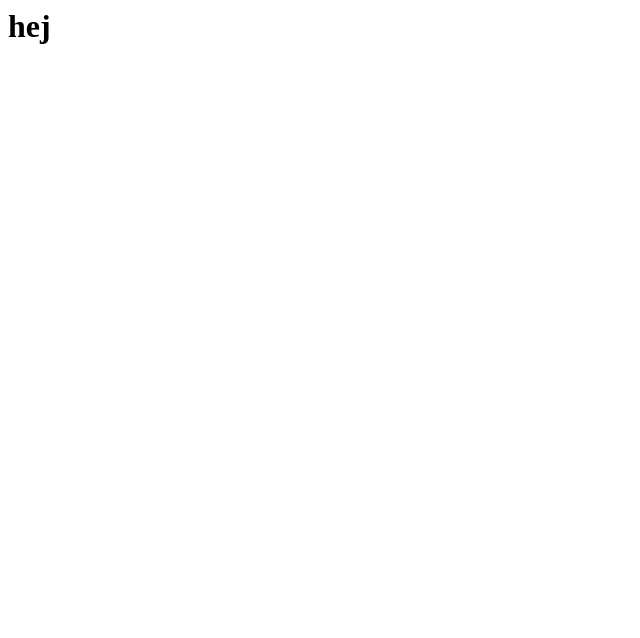
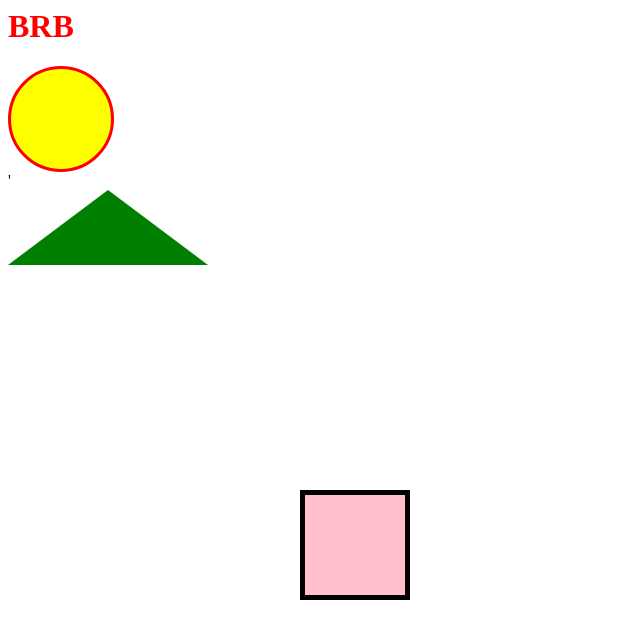
Before and after one commit to masterper199/GameOne, a plain HTML site: page index.html in a window 1280 px wide. Shown: the whole page, without its empty margins (0-640 px from the left). Drawn offline with nearby package versions, Linux system fonts and the light colour scheme.

Commit message:
treFigur

```diff
--- a/index.html
+++ b/index.html
@@ -17,11 +17,25 @@
 <body>
 
 
-	<h1>hej</h1>
+	<h1>BRB</h1>
 
 		<div class="test" >
 		</div>
 
+		<div class="firkant">
+		</div>
+
+		<div class="trekant">
+			'
+			<div class="top"></div>
+			<div class="bund"></div>
+			<div class="right"></div>
+			<div class="left"></div>
+
+		</div>
+
+
+
 	<script src="soerensDel.js"></script>
 </body>
 </html>
--- a/persDel.css
+++ b/persDel.css
@@ -0,0 +1,66 @@
+
+
+h1 {
+
+	color: red;
+}
+.test {
+
+     width: 100px;
+     height: 100px;
+     background: yellow;
+     border: 3px solid red;
+       border-radius: 50%;
+}
+
+.firkant {
+
+   width: 100px;
+    height: 100px;
+    background: pink;
+   border: 5px solid black;
+}
+
+.firkant{
+
+    position: fixed;
+    left: 300px;
+    bottom: 200px;
+}
+
+.top {
+  width: 0px;
+  height: 0px;
+  border-left: 100px solid transparent;
+  border-right: 100px solid transparent;
+
+  border-bottom: 75px solid green;
+}
+/*
+.bund {
+  width: 0px;
+  height: 0px;
+  border-left: 10px solid transparent;
+  border-right: 10px solid transparent;
+
+  border-top: 100px solid #f00;
+}
+
+
+.right {
+  width: 20px;
+  height: 20px;
+  border-top: 60px solid transparent;
+  border-bottom: 60px solid transparent;
+
+  border-left: 60px solid green;
+}
+
+.left {
+  width: 20px;
+  height: 20px;
+  border-top: 10px solid transparent;
+  border-bottom: 10px solid transparent;
+
+  border-right:10px solid blue;
+}*/
```
